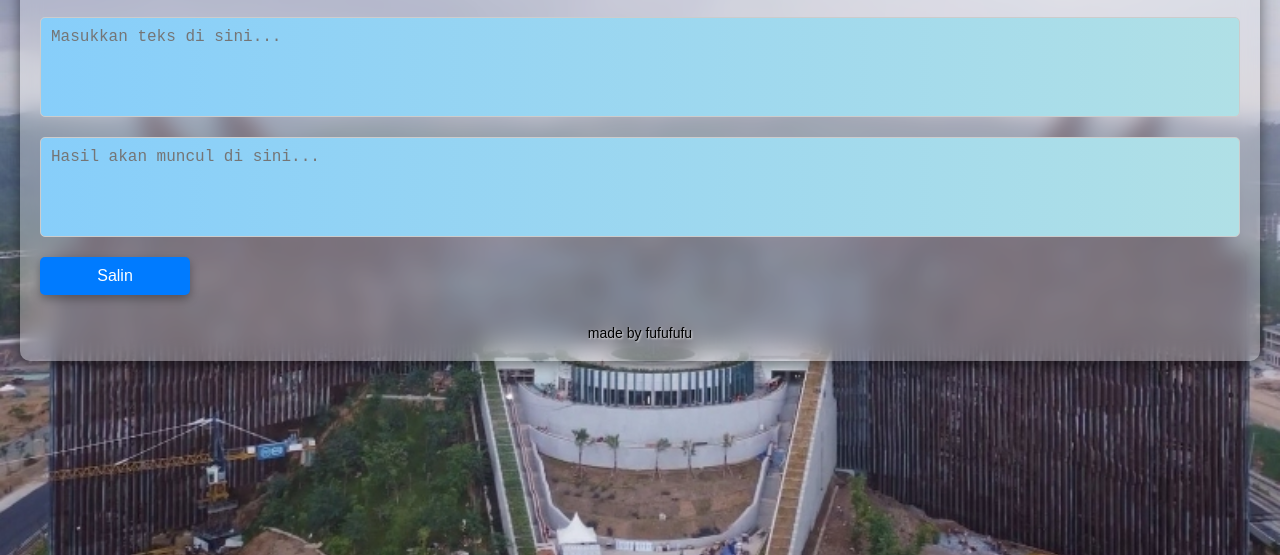
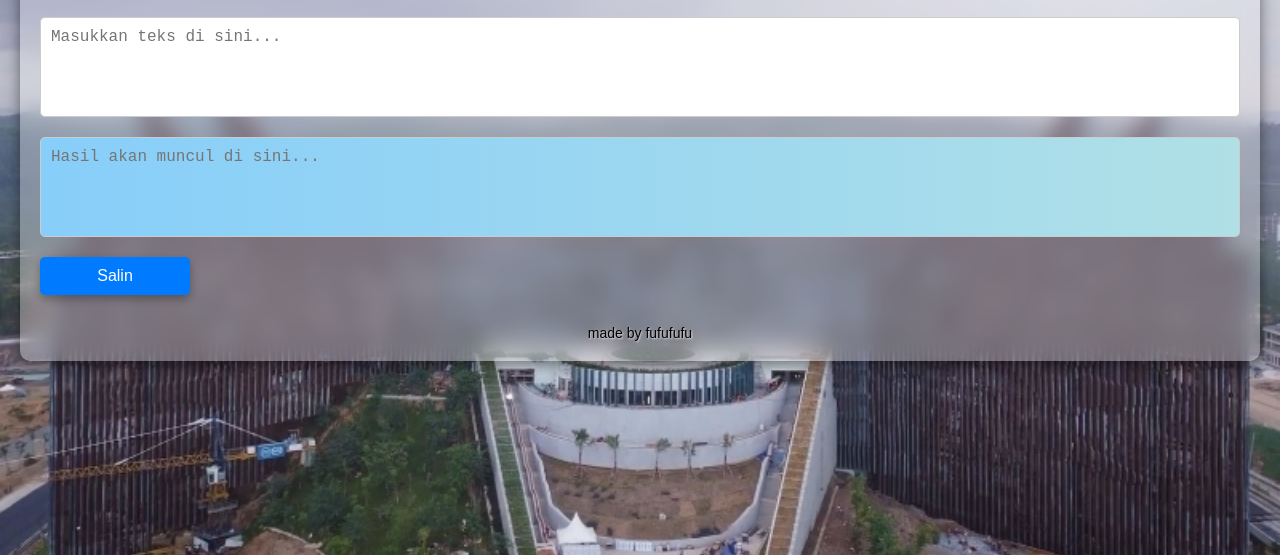
Before and after one commit to septianhdyt/omkegams666, a plain HTML site: page Omkegams/index.html in a window 1280 px wide. Shown: the part 245-800 px from the top of the page. Drawn offline with Linux system fonts and the light colour scheme.

Commit message:
Update index.html

```diff
--- a/Omkegams/index.html
+++ b/Omkegams/index.html
@@ -69,13 +69,12 @@
             border: 1px solid #ccc;
             resize: none;
             font-size: 16px;
-            background: linear-gradient(to right, #87cefa, #b0e0e6);
             backdrop-filter: blur(5px);
             box-sizing: border-box;
         }
 
         textarea[readonly] {
-            background: linear-gradient(to right, #87cefa, #b0e0e6);
+            background: linear-gradient(to right, #87cefa, #b0e0e6); /* Gradient biru langit hanya pada textarea hasil */
         }
 
         button {
@@ -118,7 +117,7 @@
 
         <div class="textarea-container">
             <div class="input-area">
-                <textarea id="" placeholder="Masukkan teks di sini..." oninput="modifyText()"></textarea>
+                <textarea id="inputText" placeholder="Masukkan teks di sini..." oninput="modifyText()"></textarea>
             </div>
             <div class="output-area">
                 <textarea id="outputText" placeholder="Hasil akan muncul di sini..." readonly></textarea>
```
